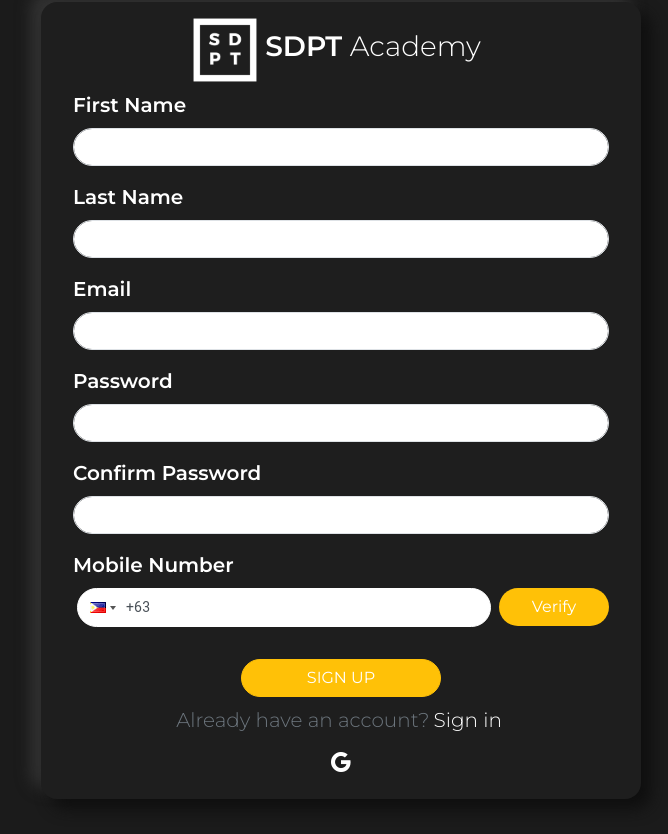
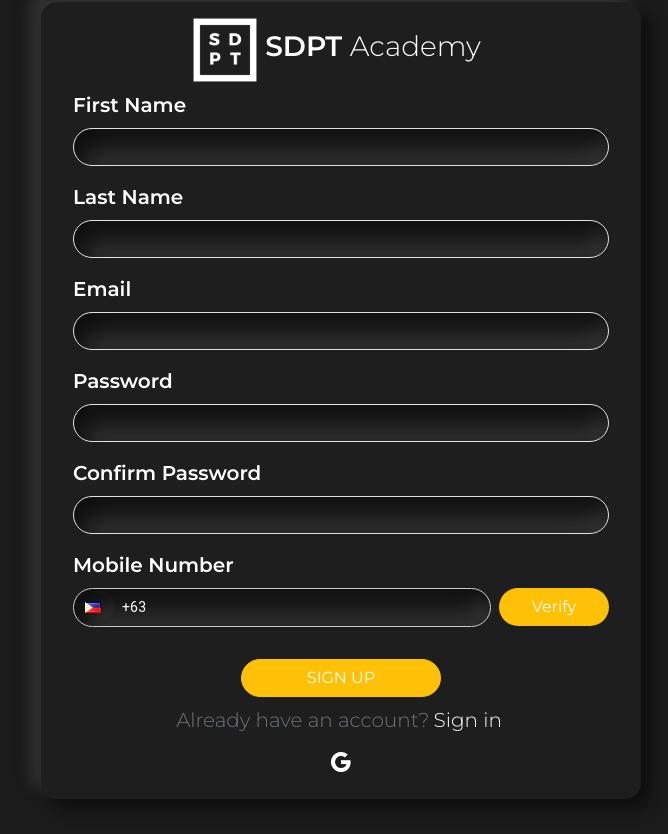
Before and after one commit to SamuelAlac/SDPTAcademy, a React (Vite) app in the folder SDPTAcademy/: page /Auth in a window 1280 px wide. Both pictures are taken after a click on the button "Sign up". Shown: the top 834 px of the page, without its empty margins (299-967 px from the left). Built offline with nearby package versions, Linux system fonts and the light colour scheme; no server answers.

Commit message:
okay na muna to - loginxreg

```diff
--- a/SDPTAcademy/src/Pages/Login/Auth.jsx
+++ b/SDPTAcademy/src/Pages/Login/Auth.jsx
@@ -195,7 +195,7 @@
                             onChange={setOtp}
                             numInputs={6}
                             renderSeparator={<span>-</span>}
-                            renderInput={(props) => <input {...props} className="input-container rounded-4 mx-1 text-white" />}
+                            renderInput={(props) => <input {...props} className="input-container rounded-4 mx-1 text-white input-otp-size" />}
                             containerStyle="d-flex justify-content-center align-items-center"
                         />
                         <button type="button" className="btn btn-warning w-100 mt-3" onClick={onOTPVerify}>
@@ -219,13 +219,13 @@
                     <>
                     <div className="my-md-3 px-3">
                         <label htmlFor="firstName" className='form-label fw-semibold fs-5'>First Name</label>
-                        <input type="text" className="form-control rounded-5" id ="firstName"
+                        <input type="text" className="form-control rounded-5 input-container text-white" id ="firstName"
                         onChange={(e)=> setFirstName(e.target.value)}/>
                     </div>
 
                     <div className="my-md-3 px-3">
                         <label htmlFor="lastName" className='form-label fw-semibold fs-5'>Last Name</label>
-                        <input type="text" className="form-control rounded-5" id ="lastName"
+                        <input type="text" className="form-control rounded-5 input-container text-white" id ="lastName"
                         onChange={(e)=> setLastName(e.target.value)}/>
                     </div>
                     </>
@@ -233,19 +233,19 @@
 
                     <div className="mb-md-3 px-3">
                         <label htmlFor="userEmail" className='form-label fw-semibold fs-5'>Email</label>
-                        <input type="email" className="form-control rounded-5" id ="userEmail"
+                        <input type="email" className="form-control rounded-5 input-container text-white" id ="userEmail"
                         onChange={(e)=> setEmail(e.target.value)}/>
                     </div>
                     <div className="mb-md-3 px-3">
                         <label htmlFor="userPassword" className='form-label fw-semibold fs-5'>Password</label>
-                        <input type="password" className="form-control rounded-5" id ="userPassword"
+                        <input type="password" className="form-control rounded-5 input-container text-white" id ="userPassword"
                         onChange={(e)=> setPassword(e.target.value)}/>
                     </div>
 
                     {!isRegistered &&
                     <div className="mb-md-3 px-3">
                         <label htmlFor="userConfirmPassword" className='form-label fw-semibold fs-5'>Confirm Password</label>
-                        <input type="password" className="form-control rounded-5" id ="userConfirmPassword"
+                        <input type="password" className="form-control rounded-5 input-container text-white" id ="userConfirmPassword"
                         onChange={(e)=>setConfirmPassword(e.target.value)}/>
                     </div>
                     }
@@ -253,15 +253,14 @@
                     {!isRegistered &&
                     <div className="mb-md-3 px-3">
                         <label htmlFor="userPhone" className='form-label fw-semibold fs-5'>Mobile Number</label>
-                        <div className="d-flex align-items-center justify-content-center mb-2">
+                        <div className="d-flex align-items-center justify-content-center mb-2 placeholder-glow">
                             <PhoneInput
                                 country={"ph"}
                                 value={phone}
                                 onChange={setPhone}
-                                autoFocus='false'
-                                inputClass='border-white rounded-5 form-control w-100'
-                                containerClass='rounded-5 px-6 ps-1 py-0 border-white'
-                                buttonClass='m-1 bg-white rounded-5 border-white'
+                                inputClass='input-container text-white rounded-5 w-100'
+                                buttonClass='rounded-5 input-container border-0 m-1'
+                                disableDropdown
                             />
                             <button type="button" className="btn bg-warning ms-2 w-25 text-white rounded-5" onClick={onSignup}>Verify</button>
                         </div>
--- a/SDPTAcademy/src/Pages/Login/auth.css
+++ b/SDPTAcademy/src/Pages/Login/auth.css
@@ -13,13 +13,25 @@
 }
 
 .input-container{
+    background-color: #1E1E1E !important;
+    box-shadow: var(--neu-inset-box-shadow) !important;
+}
+
+.input-otp-size{
     width: 45px !important;
     height: 60px !important;
-    background-color: #1E1E1E !important;
-    box-shadow: var(--neu-inset-box-shadow) !important;
 }
 
 
 .btnLogin{
     max-width: 200px !important;
 }
+
+.react-tel-input .selected-flag:hover, .react-tel-input .selected-flag:focus {
+    background-color: rgba(0,0,0,0) !important;
+    cursor:text;
+}
+
+.react-tel-input .form-control::placeholder { /* Standard syntax */
+    color: rgba(245, 245, 245, 0.452); /* Replace with your desired color */
+  }
--- a/SDPTAcademy/src/index.css
+++ b/SDPTAcademy/src/index.css
@@ -31,7 +31,7 @@
 
 ::placeholder,
 .form-control::placeholder {
-    color: white !important; /* Customize for Bootstrap */
+    color: rgb(61, 56, 56)19, 113, 113) !important; /* Customize for Bootstrap */
   }
 
 .text-indent{
```
